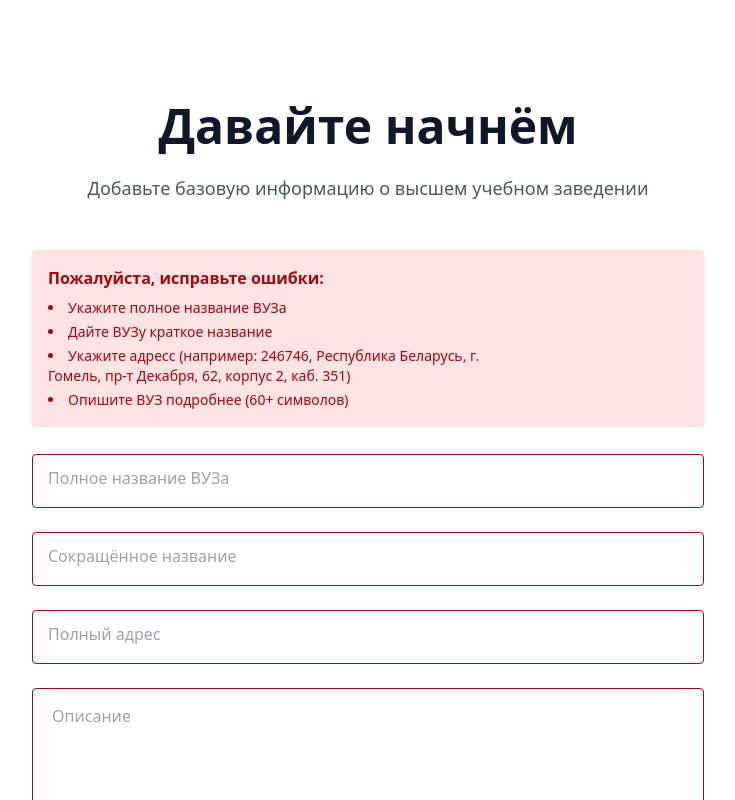
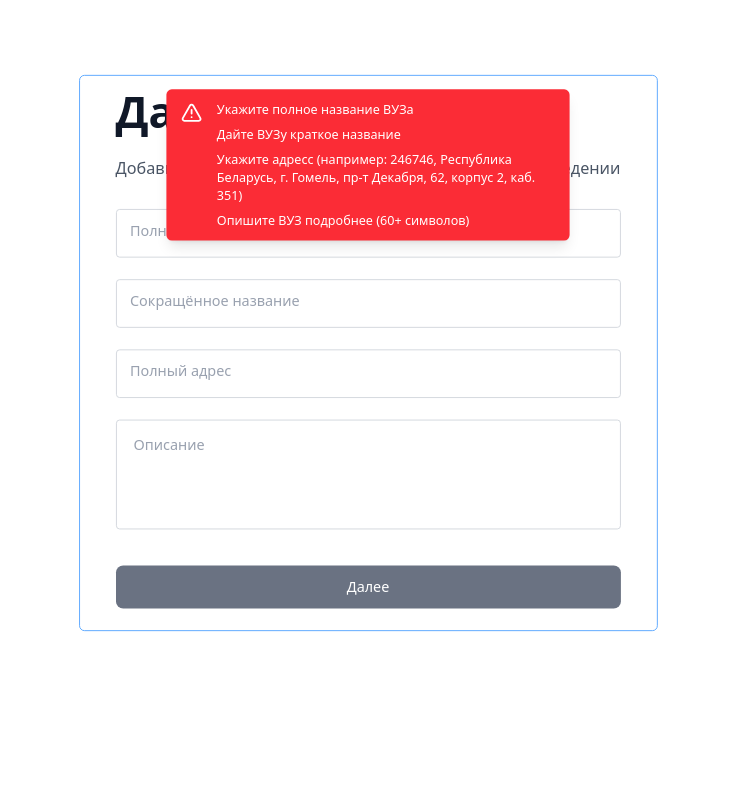
Before and after one commit to n1mply/uni-platform, a Next.js app in the folder frontend/: page /signup in a window 1280 px wide. Both pictures are taken after a click on the button "Далее". Shown: the top 800 px of the page, without its empty margins (272-1007 px from the left). Built offline with nearby package versions, Linux system fonts and the light colour scheme.

Commit message:
Editing register page

```diff
--- a/frontend/src/app/(components)/BaseForm.tsx
+++ b/frontend/src/app/(components)/BaseForm.tsx
@@ -3,7 +3,8 @@
 import { useUniversityForm } from "@/app/(context)/UniversityFormContext";
 import FloatingInput from "@/app/(components)/FloatingInput";
 import { useEffect, useState } from "react";
-import { motion, AnimatePresence } from 'framer-motion';
+import ErrorAlert from "./ErrorAlert";
+
 
 export default function BaseForm() {
     const { fullName, setFullName } = useUniversityForm();
@@ -12,12 +13,10 @@ export default function BaseForm() {
     const { description, setDescription } = useUniversityForm();
     const { xPer, setXPer } = useUniversityForm();
     const [errorMessages, setErrorMessages] = useState<string[]>([]);
-    const [errorFields, setErrorFields] = useState<boolean[]>([])
     const [unactive, setUnactive] = useState(true)
 
     const handleContinue = () => {
         const errors: string[] = [];
-        const fields: boolean[] = [false, false, false, false];
         const baseInfo = [
             fullName,
             shortName,
@@ -32,29 +31,24 @@ export default function BaseForm() {
         baseInfo.forEach((info, index) => {
             if (!info && index === 0) {
                 errors.push('Укажите полное название ВУЗа')
-                fields[0]=true
             }
             if (!info && index === 1) {
                 errors.push('Дайте ВУЗу краткое название')
-                fields[1]=true
             }
             if (!info && index === 2) {
                 errors.push('Укажите адресс (например: 246746, Республика Беларусь, г. Гомель, пр-т Декабря, 62, корпус 2, каб. 351)')
-                fields[2]=true
             }
-            if (!info && index === 3) {
+            if (index === 3 && info.length<60) {
                 errors.push('Опишите ВУЗ подробнее (60+ символов)')
-                fields[3]=true
             }
         })
 
         setErrorMessages(errors)
-        setErrorFields(fields)
     }
 
 
-    useEffect(()=>{
-        const validateBaseInfo = async()=>{
+    useEffect(() => {
+        const validateBaseInfo = async () => {
             if (fullName && shortName && address && description.length >= 60) {
                 setUnactive(false)
             }
@@ -63,37 +57,14 @@ export default function BaseForm() {
     }, [fullName, shortName, address, description])
 
     return (
-        <section className="w-screen flex justify-center flex-col text-center px-4 ">
-            <h1 className="text-4xl md:text-5xl font-bold text-gray-900 mb-6">Давайте начнём</h1>
-            <p className="text-lg text-gray-600 mb-8">
+        <div className="w-screen flex flex-col text-center px-4 scale-[0.9]">
+            <div className="border border-blue-400 mx-auto p-4 px-10 rounded-md">
+                <h1 className="text-4xl text-left md:text-5xl max-w-2xl w-full mx-auto font-bold text-gray-900 mb-6">Давайте начнём</h1>
+                <p className="text-lg text-gray-600 mb-8 max-w-2xl w-full mx-auto text-left">
                     Добавьте базовую информацию о высшем учебном заведении
                 </p>
-            <AnimatePresence>
-                {errorMessages.length > 0 && (
-                    <motion.div
-                        initial={{ opacity: 0, y: -10 }}
-                        animate={{ opacity: 1, y: 0 }}
-                        exit={{ opacity: 0, y: -10 }}
-                        transition={{ duration: 0.5 }}
-                        className="bg-red-100 text-red-800 p-4 rounded w-full max-w-2xl mx-auto mt-4 mb-7 text-left shadow"
-                    >
-                        <h2 className="font-bold mb-2">Пожалуйста, исправьте ошибки:</h2>
-                        <ul className="list-disc list-inside text-sm space-y-1 w-[75%]">
-                            {errorMessages.map((msg, i) => (
-                                <motion.li
-                                    key={i}
-                                    initial={{ opacity: 0, x: -5 }}
-                                    animate={{ opacity: 1, x: 0 }}
-                                    transition={{ delay: i * 0.07 }}
-                                >
-                                    {msg}
-                                </motion.li>
-                            ))}
-                        </ul>
-                    </motion.div>
-                )}
-            </AnimatePresence>
 
+                <ErrorAlert errors={errorMessages}/>
 
                 <FloatingInput
                     id="fullName"
@@ -101,23 +72,25 @@ export default function BaseForm() {
                     value={fullName}
                     onChange={setFullName}
                     required
-                error={errorFields[0]}
-                tabIndex={xPer !== 1 ? -1 : 0} />
+                    tabIndex={xPer !== 1 ? -1 : 0}
+                    className="relative w-full max-w-2xl mx-auto mb-6"
+                />
                 <FloatingInput
                     id="shortName"
                     label="Сокращённое название"
                     value={shortName}
                     onChange={setShortName}
                     required
-                error={errorFields[1]}
-                tabIndex={xPer !== 0 ? -1 : 0} />
+                    tabIndex={xPer !== 0 ? -1 : 0}
+                    className="relative w-full max-w-2xl mx-auto mb-6"
+                />
                 <FloatingInput
                     id="address"
                     label="Полный адрес"
                     value={address}
                     onChange={setAddress}
-                error={errorFields[2]}
                     tabIndex={xPer !== 0 ? -1 : 0}
+                    className="relative w-full max-w-2xl mx-auto mb-6"
                 />
                 <div className="relative w-full max-w-2xl mx-auto mb-6">
                     <textarea
@@ -126,7 +99,7 @@ export default function BaseForm() {
                         value={description}
                         tabIndex={xPer !== 0 ? -1 : 0}
                         onChange={(e) => setDescription(e.target.value)}
-                    className={`peer block w-full border ${!errorFields[3]? "border-gray-300" : "border-red-800"} rounded px-4 pt-8 pb-2 text-sm text-gray-900 focus:border-blue-600 focus:outline-none focus:ring-0 resize-none`}
+                        className={`peer block w-full border border-gray-300 rounded px-4 pt-8 pb-2 text-sm text-gray-900 focus:border-blue-600 focus:outline-none focus:ring-0 resize-none`}
                         placeholder=" "
                         minLength={60}
                         maxLength={340}
@@ -153,6 +126,7 @@ export default function BaseForm() {
                 >
                     Далее
                 </button>
-        </section>
+            </div>
+        </div>
     )
 }
--- a/frontend/src/app/(components)/ContactsForm.tsx
+++ b/frontend/src/app/(components)/ContactsForm.tsx
@@ -6,6 +6,7 @@ import { AtSign, Smartphone } from 'lucide-react';
 import { useEffect, useState } from "react";
 import { z } from "zod";
 import { motion, AnimatePresence } from 'framer-motion';
+import ErrorAlert from "./ErrorAlert";
 
 const emailSchema = z.string().email("Некорректный email");
 const phoneSchema = z
@@ -103,15 +104,17 @@ export default function ContactsForm() {
     };
 
     return (
-        <section className="w-screen flex justify-center flex-col text-center px-4">
-            <h1 className="text-4xl md:text-5xl font-bold text-gray-900 mb-6">
+        <div className="w-screen flex flex-col scale-[0.9]">
+            <div className="border border-blue-400 mx-auto p-4 px-10 rounded-md">
+                <h1 className="text-4xl text-left md:text-5xl max-w-2xl w-full mx-auto font-bold text-gray-900 mb-6">
                     Контакты
                 </h1>
-            <p className="text-lg text-gray-600 mb-8">
+                <p className="text-lg text-gray-600 mb-8 max-w-2xl w-full mx-auto text-left">
                     Добавьте контактные данные и описание к ним, чтобы абитуриенты или студенты могли связаться с вами
-                <br />
-                Введите минимум один номер телефона и почту для продолжения
+                    Введите минимум один номер телефона и почту для продолжения(по этим контактам будет происходить подтверждение вашего ВУЗа в нашей системе)
                 </p>
+
+                <ErrorAlert errors={errorMessages} duration={5000}/>
 
                 <div className="flex gap-4 justify-between mb-8 flex-wrap mx-auto">
                     <button
@@ -161,31 +164,6 @@ export default function ContactsForm() {
                     </div>
 
                 ))}
-            <AnimatePresence>
-                {errorMessages.length > 0 && (
-                    <motion.div
-                        initial={{ opacity: 0, y: -10 }}
-                        animate={{ opacity: 1, y: 0 }}
-                        exit={{ opacity: 0, y: -10 }}
-                        transition={{ duration: 0.3 }}
-                        className="bg-red-100 text-red-800 p-4 rounded w-full max-w-2xl mx-auto mt-4 mb-7 text-left shadow"
-                    >
-                        <h2 className="font-bold mb-2">Пожалуйста, исправьте ошибки:</h2>
-                        <ul className="list-disc list-inside text-sm space-y-1">
-                            {errorMessages.map((msg, i) => (
-                                <motion.li
-                                    key={i}
-                                    initial={{ opacity: 0, x: -5 }}
-                                    animate={{ opacity: 1, x: 0 }}
-                                    transition={{ delay: i * 0.05 }}
-                                >
-                                    {msg}
-                                </motion.li>
-                            ))}
-                        </ul>
-                    </motion.div>
-                )}
-            </AnimatePresence>
 
                 <button
                     tabIndex={xPer !== 1 ? -1 : 0}
@@ -195,8 +173,7 @@ export default function ContactsForm() {
                 >
                     Продолжить
                 </button>
-
-
-        </section>
+            </div>
+        </div>
     );
 }
--- /dev/null
+++ b/frontend/src/app/(components)/ErrorAlert.tsx
@@ -0,0 +1,52 @@
+'use client'
+
+import { motion, AnimatePresence } from 'framer-motion';
+import { AlertTriangle } from 'lucide-react';
+import { useEffect, useState } from 'react';
+
+interface ErrorAlertProps {
+  errors: string[];
+  duration?: number;
+}
+
+export default function ErrorAlert({ errors, duration = 4000 }: ErrorAlertProps){
+  const [isVisible, setIsVisible] = useState(false);
+
+  useEffect(() => {
+    if (errors && errors.length > 0) {
+      setIsVisible(true);
+      const timer = setTimeout(() => {
+        setIsVisible(false);
+      }, duration);
+
+      return () => clearTimeout(timer);
+    }
+  }, [errors, duration]);
+
+  if (!errors || errors.length === 0) return null;
+
+  return (
+    <AnimatePresence>
+      {isVisible && (
+        <motion.div
+          initial={{ opacity: 0, y: -20 }}
+          animate={{ opacity: 1, y: 0 }}
+          exit={{ opacity: 0, y: -20 }}
+          transition={{ duration: 0.3 }}
+          className="fixed top-4 left-1/2 transform -translate-x-1/2 z-50"
+        >
+          <div className="bg-red-500 text-white px-4 py-3 rounded-md shadow-lg flex items-start gap-4 max-w-md">
+            <AlertTriangle className="flex-shrink-0 mt-0.5" />
+            <div className='flex flex-col gap-2'>
+              {errors.map((error, index) => (
+                <p key={index} className="text-sm text-left">
+                  {error}
+                </p>
+              ))}
+            </div>
+          </div>
+        </motion.div>
+      )}
+    </AnimatePresence>
+  );
+};
--- a/frontend/src/app/(components)/UniversityFinalForm.tsx
+++ b/frontend/src/app/(components)/UniversityFinalForm.tsx
@@ -5,6 +5,7 @@ import { Clipboard, Check, ShieldAlert, Hash, RefreshCw } from "lucide-react";
 import { useUniversityForm } from "../(context)/UniversityFormContext";
 import generateTag from "../(hooks)/generateTag";
 import DragNDrop from "./DragNDrop";
+import ErrorAlert from "./ErrorAlert";
 
 export default function UniversityFinalForm() {
   const { fullName } = useUniversityForm();
@@ -13,14 +14,15 @@ export default function UniversityFinalForm() {
   const { universityImage, setUniversityImage } = useUniversityForm()
   const { universityTag, setUniversityTag } = useUniversityForm();
   const { generatedPassword, setGeneratedPassword } = useUniversityForm();
+  const [errorMessages, setErrorMessages] = useState<string[]>([])
   const [isCopied, setIsCopied] = useState(false);
 
   useEffect(() => {
-    const checkForUniImage = async() =>{
-      if (image){
+    const checkForUniImage = async () => {
+      if (image) {
         setUniversityImage(image)
       }
-      else{
+      else {
         setUniversityImage(null)
       }
     };
@@ -33,11 +35,23 @@ export default function UniversityFinalForm() {
   }, []);
 
   const validateAllSteps = () => {
-    if (universityTag) {
+    const errors: string[] = [];
+
+    if (universityImage && universityTag.length>=2 && generatedPassword) {
       setXPer(xPer + 1)
     }
     else {
-      console.error('Поле с тэгом не может быть пустым!')
+      if (!universityImage) {
+        errors.push('Добавьте изображение ВУЗу!')
+      }
+      if (!universityTag || universityTag.length < 2) {
+        errors.push('Поле с тэгом не может быть пустым и болжно содержать не менее 2 символов!')
+      }
+      if (!generatedPassword) {
+        errors.push('Пароль не может быть пустым!')
+      }
+
+      setErrorMessages(errors)
     }
   }
 
@@ -58,10 +72,13 @@ export default function UniversityFinalForm() {
   };
 
   return (
-    <div className="w-screen flex flex-col px-4 items-center">
+    <div className="w-screen flex flex-col scale-[0.9] items-center">
+      <div className="border border-blue-400 mx-auto p-4 px-10 rounded-md">
         <div className="w-full lg:max-w-2xl flex flex-col">
           <h1 className="text-3xl sm:text-4xl md:text-5xl text-center font-bold text-gray-900 mb-4">Последний шаг</h1>
           <p className="text-base sm:text-lg text-gray-600 mb-6 sm:mb-8 text-center">Настройте уникальные параметры для вашего ВУЗа</p>
+
+          <ErrorAlert errors={errorMessages} duration={5000}/>
 
           <div className="flex flex-col gap-2 bg-white rounded-xl shadow-sm p-4 sm:p-6 border border-gray-100 mb-4 sm:mb-6">
             <div className="flex flex-col lg:flex-row lg:items-start gap-4 lg:gap-5">
@@ -175,5 +192,6 @@ export default function UniversityFinalForm() {
           </button>
         </div>
       </div>
+    </div>
   )
 }
--- a/frontend/src/app/(components)/WrapperForm.tsx
+++ b/frontend/src/app/(components)/WrapperForm.tsx
@@ -6,8 +6,8 @@ export default function WrapperForm({ children }: { children: ReactNode }) {
 
     return (
         <main className="w-[100%] min-h-[100vh] overflow-x-hidden overflow-y-auto relative">
-        <div className={` w-[600%] min-h-[100vh] flex overflow-x-hidden mt-6 transition-transform duration-500 ease-in-out`}
-            style={{ transform: `translateX(${-(xPer)*16.6666667}%)` }}>
+        <div className={`w-[300%] min-h-[100vh] flex overflow-x-hidden mt-6 transition-transform duration-500 ease-in-out`}
+            style={{ transform: `translateX(${-(xPer)*33.33333333}%)` }}>
             {children}
         </div>
         </main>
--- a/frontend/src/app/(context)/UniversityFormContext.tsx
+++ b/frontend/src/app/(context)/UniversityFormContext.tsx
@@ -88,7 +88,7 @@ export function UniversityFormProvider({ children }: { children: ReactNode }) {
 
     useEffect(() => {
         const createUniversity = async (): Promise<void> => {
-            if (xPer >= 6) {
+            if (xPer >= 3) {
                 try {
                     const universityData = {
                         baseInfo: {
@@ -101,10 +101,10 @@ export function UniversityFormProvider({ children }: { children: ReactNode }) {
                             contacts
                         },
                         structure: {
-                            faculties,
-                            departments
+                            faculties: [],
+                            departments: []
                         },
-                        employees: employee,
+                        employees: [],
                         credentials: {
                             generatedPassword
                         },
@@ -113,6 +113,7 @@ export function UniversityFormProvider({ children }: { children: ReactNode }) {
                             updatedAt: new Date()
                         }
                     };
+
 
                     console.log("Отправляемые данные:", JSON.stringify(universityData, null, 2));
 
--- a/frontend/src/app/signup/page.tsx
+++ b/frontend/src/app/signup/page.tsx
@@ -17,9 +17,6 @@ export default function Signup() {
             <WrapperForm>
                 <BaseForm />
                 <ContactsForm />
-                <FacultyForm />
-                <DepartmentForm />
-                <EmployeeForm />
                 <UniversityFinalForm />
             </WrapperForm>
         </UniversityFormProvider>
```
Also changed, not shown: 2 other files (tests, documents, lock files or other folders). Lines whose indentation alone changed are shown as unchanged.
